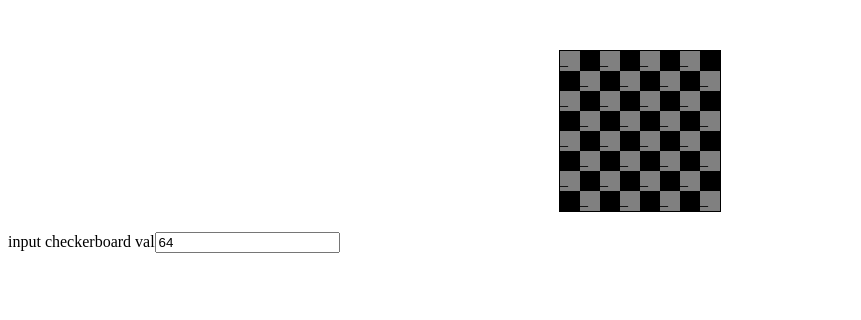
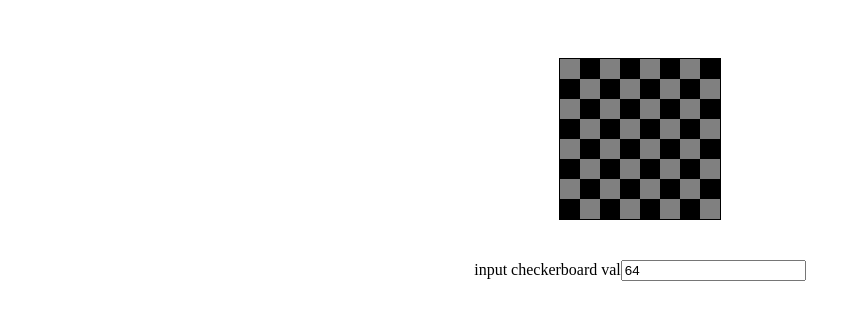
Before and after one commit to JozyL27/drivenApp, a Next.js app: page / in a window 1280 px wide. Shown: the top 320 px of the page, without its empty margins (0-861 px from the left). Built offline with nearby package versions, Linux system fonts and the light colour scheme.

Commit message:
aligned form to center

```diff
--- a/components/Checkerboard.js
+++ b/components/Checkerboard.js
@@ -23,11 +23,11 @@ export default class Checkerboard extends Component {
             }
         }
 
-        return arr.map(el => el === '#' ?
-        <div className='hash'
-        style={{ backgroundColor: 'black', width: '20px', height: '20px', float: 'left' }}>#</div>:
-        <div className='space'
-        style={{ backgroundColor: 'grey', width: '20px', height: '20px', float: 'left' }}>_</div>)
+        return arr.map((el, index) => el === '#' ?
+        <div className='hash' key={index}
+        style={{ backgroundColor: 'black', width: '20px', height: '20px', float: 'left' }}></div>:
+        <div className='space' key={index}
+        style={{ backgroundColor: 'grey', width: '20px', height: '20px', float: 'left' }}></div>)
     }
 
     handleValueChange = (e) => {
@@ -37,9 +37,9 @@ export default class Checkerboard extends Component {
 
     render() {
         return (
-            <>
+            <section className='boardSection'>
             <div className='boardContainer'>{this.createBoard(this.state.value)}</div>
-            <form>
+            <form className='boardForm'>
                 <label htmlFor='checkerVal'>input checkerboard val</label>
                 <input id='checkerVal' value={this.state.value} onChange={this.handleValueChange}></input>
             </form>
@@ -50,8 +50,17 @@ export default class Checkerboard extends Component {
             width: 160px;
             height: 160px;
         }
+        .boardForm {
+            margin: 20px auto 20px auto;
+        }
+
+        .boardSection {
+            display: flex;
+            flex-direction: column;
+            align-items: center;
+        }
       `}</style>
-            </>
+            </section>
         )
     }
 }
```
